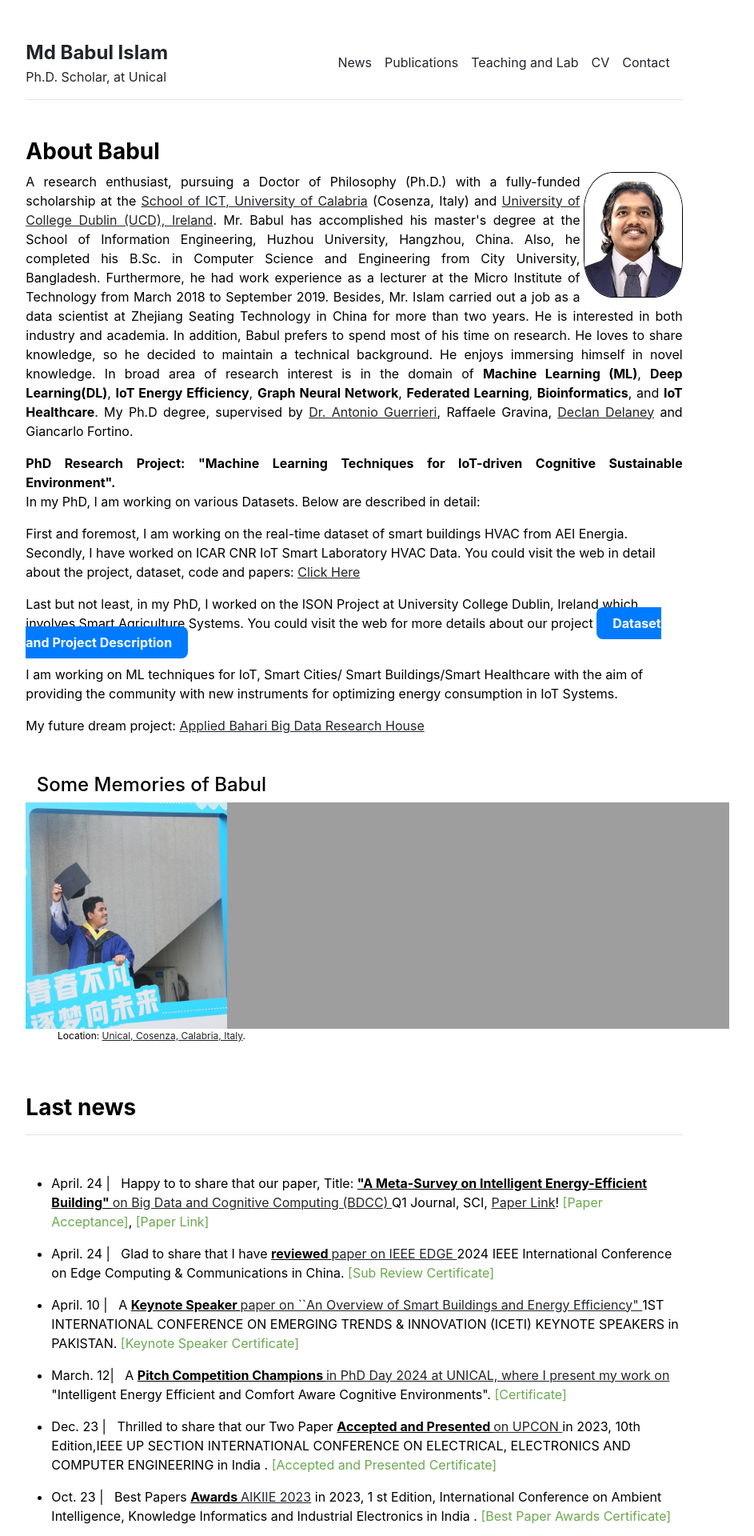
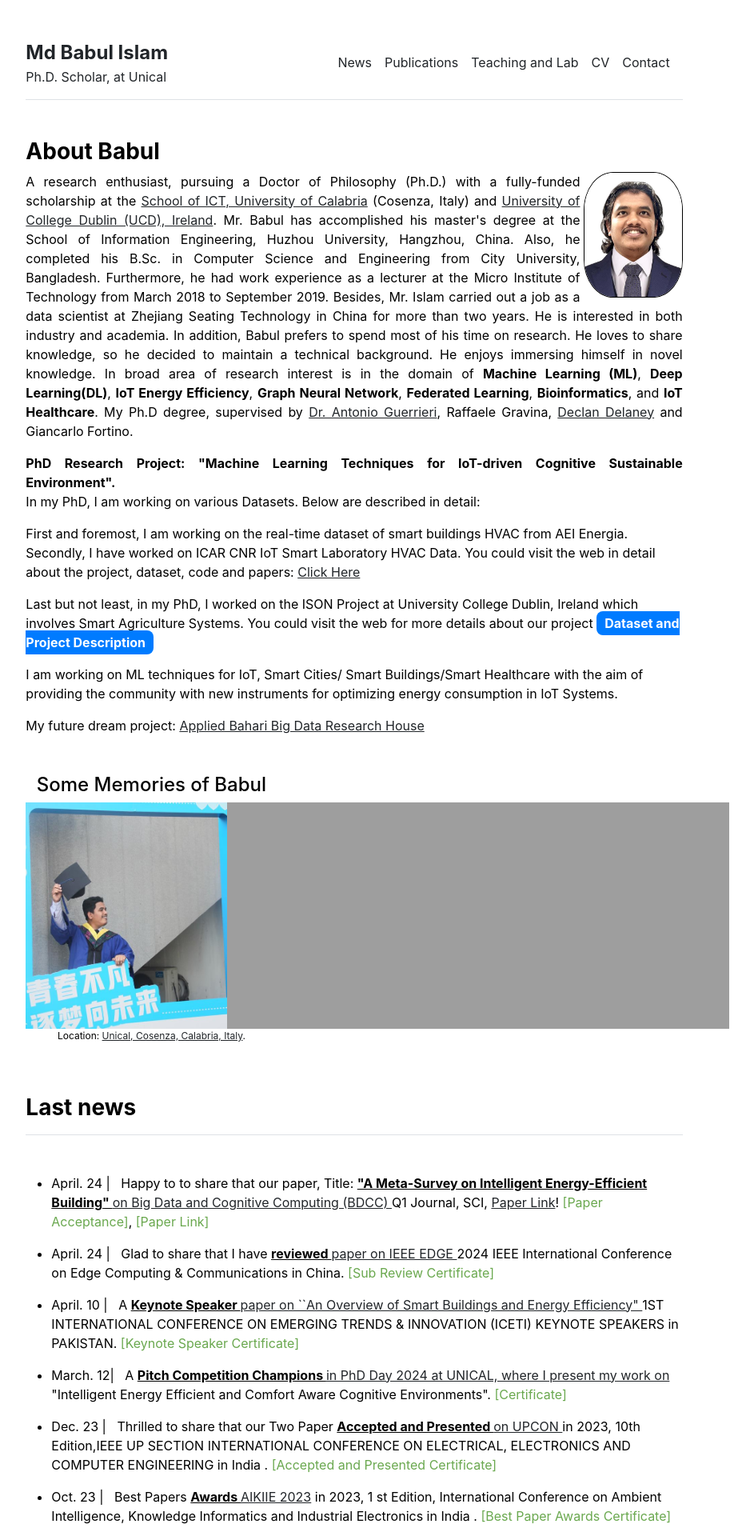
Before and after one commit to babulcseian/babulcseian.github.io, a Jekyll site: the page built from index.md, in a window 1280 px wide. Shown: the top 1920 px of the page at 80% size, without its empty margins (197-1140 px from the left). Built offline with Jekyll 4.4.1, drawn with Linux system fonts in a browser that asks for light colours; a style sheet for code colours, icons or effects is not loaded.

Commit message:
Update home.html

```diff
--- a/_layouts/home.html
+++ b/_layouts/home.html
@@ -30,7 +30,7 @@ Last but not least, in my PhD, I worked on the ISON Project at University Colleg
 You could visit the web  for more details about our project <a href="https://babulcseian.github.io/soil_sensors_data/"
    style="color: #ffffff;
           background-color: #007bff;
-          padding: 10px 20px;
+          padding: 5px 10px;
           border-radius: 8px;
           text-decoration: none;
           font-size: 16px;
```
